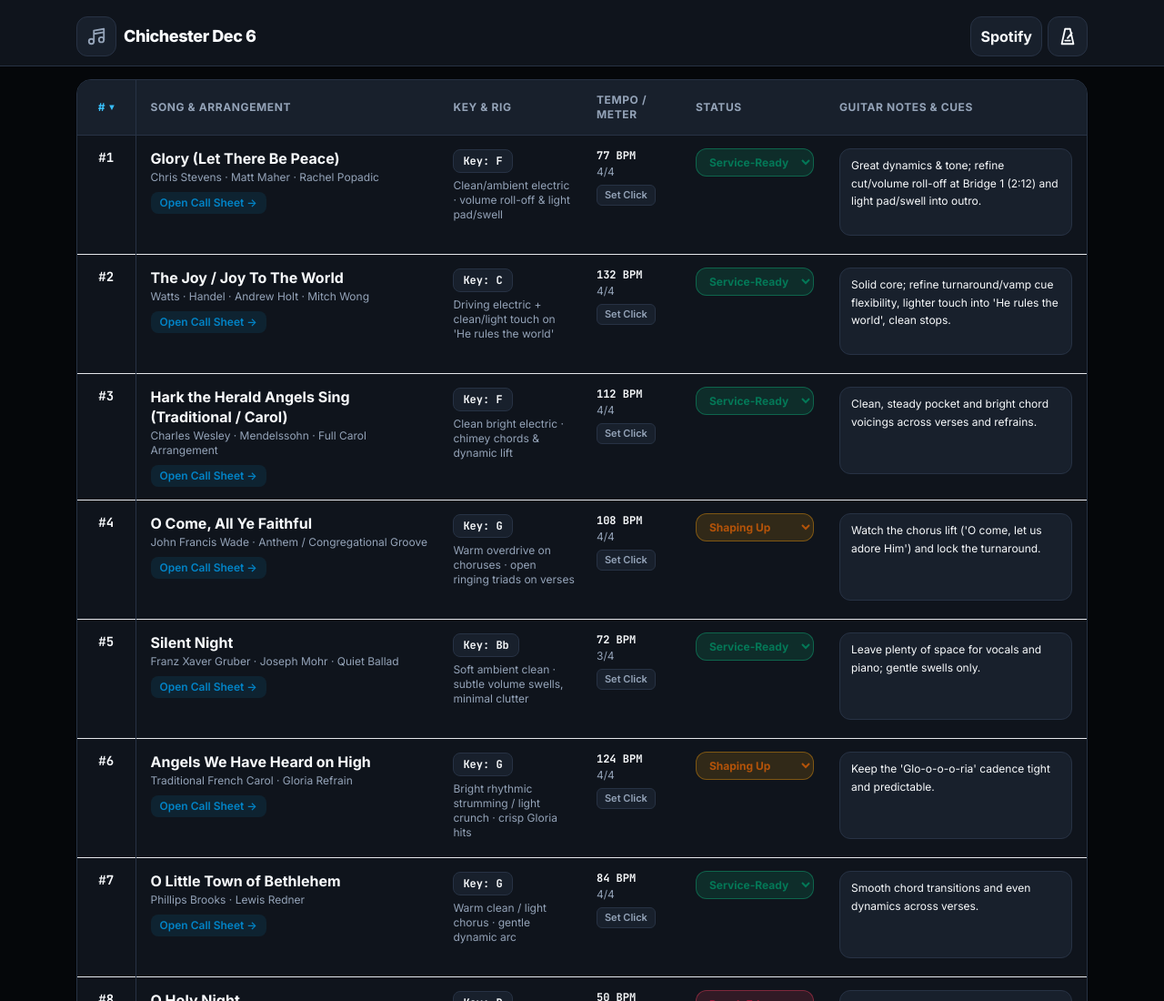
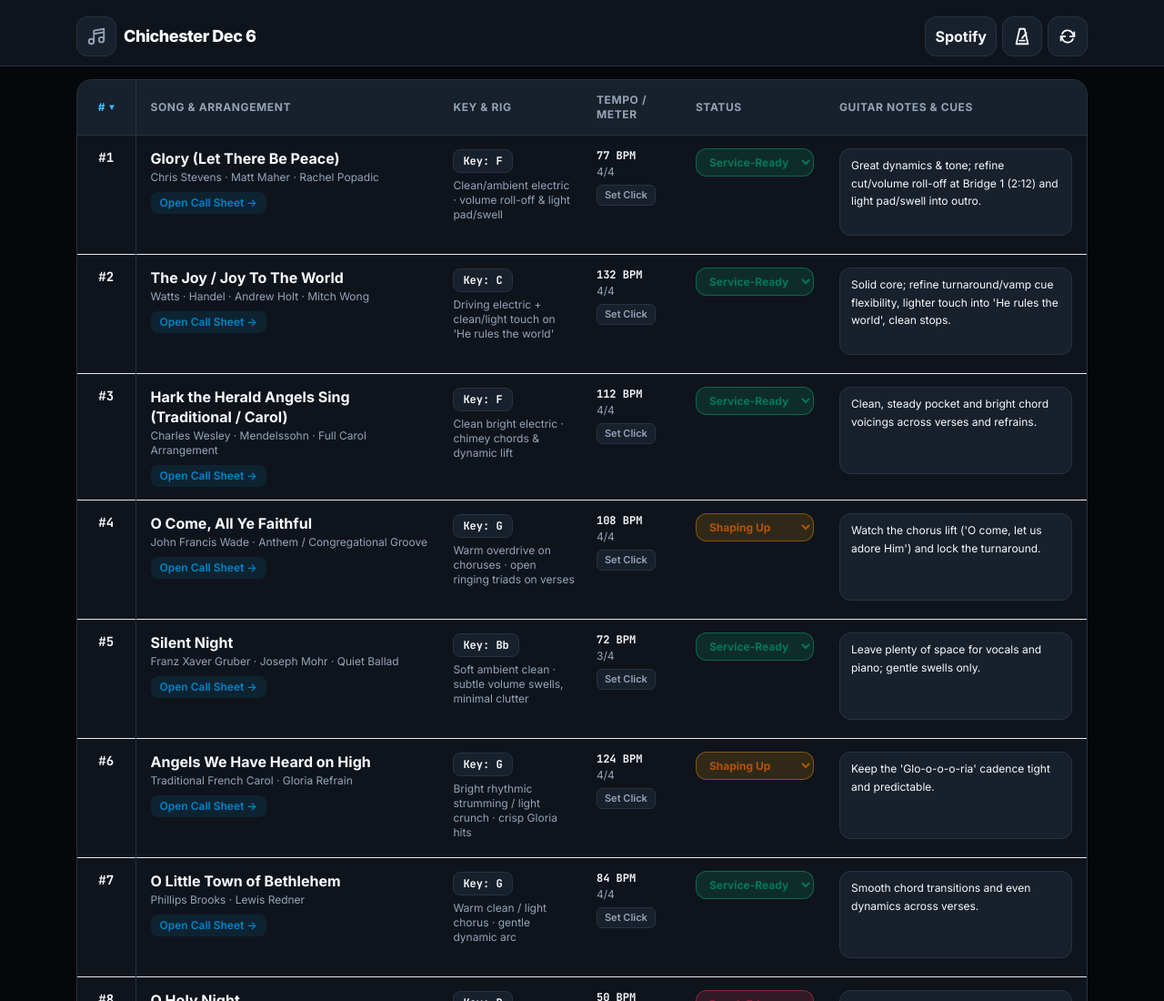
Before and after one commit to lukewakeford/carols, a plain HTML site: page index.html in a window 1280 px wide. Shown: the top 1100 px of the page at 91% size. Drawn offline with nearby package versions, Linux system fonts and the light colour scheme.

Commit message:
Add refresh button to setlist header
Co-authored-by: copilot-swe-agent[bot] <198982749+Copilot@users.noreply.github.com>

```diff
--- a/index.html
+++ b/index.html
@@ -725,6 +725,7 @@
       transpose: '<path d="M8 20V4m-4 4 4-4 4 4M16 4v16m-4-4 4 4 4-4"/>',
       cues: '<path d="M2 12s3.5-6 10-6 10 6 10 6-3.5 6-10 6S2 12 2 12Z"/><circle cx="12" cy="12" r="3"/>',
       click: '<path d="M5 21h14L15 3H9L5 21ZM12 14l5-6M9 17h6"/>',
+      refresh: '<path d="M20 7v5h-5M4 17v-5h5"/><path d="M5.5 9a7 7 0 0 1 11.6-2L20 12M4 12l2.9 5a7 7 0 0 0 11.6-2"/>',
       previous: '<path d="m15 18-6-6 6-6"/>',
       next: '<path d="m9 18 6-6-6-6"/>'
     };
@@ -909,6 +910,16 @@
               aria-label="Toggle metronome"
             >
               ${headerIcon("click")}
+            </button>
+            <button
+              id="refreshBtn"
+              type="button"
+              onclick="window.location.reload()"
+              class="${btnBaseClass} hover:border-sky-500"
+              title="Refresh app"
+              aria-label="Refresh app"
+            >
+              ${headerIcon("refresh")}
             </button>
           </div>
         `;
```
